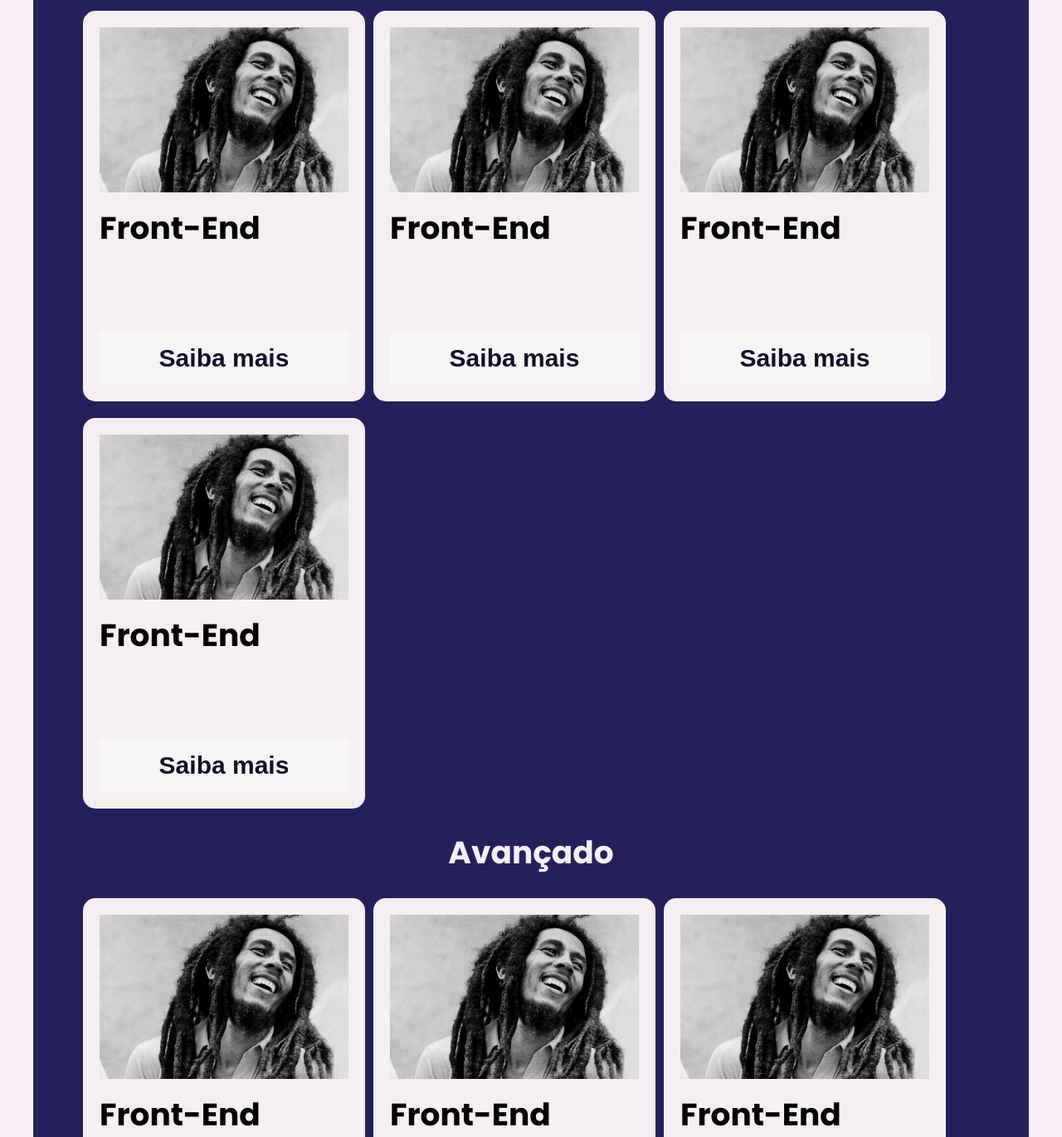
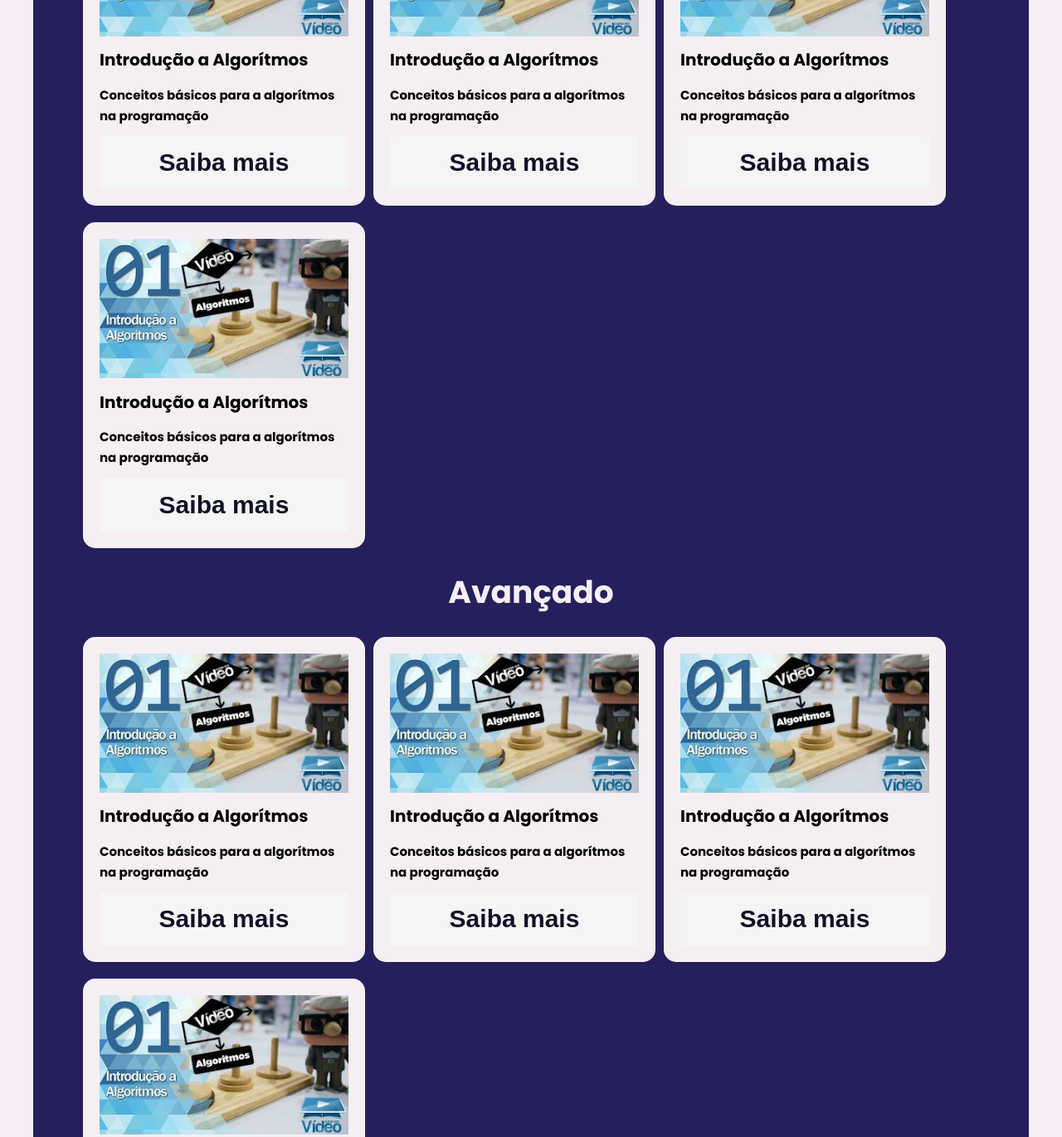
Before and after one commit to lucasvazevedo/Front-Cursos, a plain HTML site: page index.html in a window 1280 px wide. Shown: the part 2887-4258 px from the top of the page at 83% size. Drawn offline with Linux system fonts and the light colour scheme.

Commit message:
Atualização dos botões dos vídeos

```diff
--- a/index.html
+++ b/index.html
@@ -69,74 +69,74 @@
                 </div>
                 <div class="column">
                     <div class="card">
-                        <img src="img/bob.jpg">
+                        <img src="img/thumb1.png">
                         <div>
-                            <h1>Front-End</h1>
-                            <h2>Conceitos de Front-End</h2>
-                            <button class="btn">Saiba mais</button>
+                            <h1 class="lcs_H1">Introdução a Algorítmos</h1>
+                            <h2 class="lcs_H2">Conceitos básicos para a algorítmos na programação</h2>
+                            <button class="btn" onclick="window.open('https://www.youtube.com/watch?v=8mei6uVttho&list=PLHz_AreHm4dmSj0MHol_aoNYCSGFqvfXV', '_blank')">Saiba mais</button>
                         </div>
                     </div>
                 </div>
                 <div class="column">
                     <div class="card">
-                        <img src="img/bob.jpg">
+                        <img src="img/thumb1.png">
                         <div>
-                            <h1>Front-End</h1>
-                            <h2>Conceitos de Front-End</h2>
-                            <button class="btn">Saiba mais</button>
+                            <h1 class="lcs_H1">Introdução a Algorítmos</h1>
+                            <h2 class="lcs_H2">Conceitos básicos para a algorítmos na programação</h2>
+                            <button class="btn" onclick="window.open('https://www.youtube.com/watch?v=8mei6uVttho&list=PLHz_AreHm4dmSj0MHol_aoNYCSGFqvfXV', '_blank')">Saiba mais</button>
                         </div>
                     </div>
                 </div>
                 <div class="column">
                     <div class="card">
-                        <img src="img/bob.jpg">
+                        <img src="img/thumb1.png">
                         <div>
-                            <h1>Front-End</h1>
-                            <h2>Conceitos de Front-End</h2>
-                            <button class="btn">Saiba mais</button>
+                            <h1 class="lcs_H1">Introdução a Algorítmos</h1>
+                            <h2 class="lcs_H2">Conceitos básicos para a algorítmos na programação</h2>
+                            <button class="btn" onclick="window.open('https://www.youtube.com/watch?v=8mei6uVttho&list=PLHz_AreHm4dmSj0MHol_aoNYCSGFqvfXV', '_blank')">Saiba mais</button>
                         </div>
                     </div>
                 </div>
             </div>
             <h2>Intermediário</h2>
             <div class="row">
-                <div class="column">
+                <<div class="column">
                     <div class="card">
-                        <img src="img/bob.jpg">
+                        <img src="img/thumb1.png">
                         <div>
-                            <h1>Front-End</h1>
-                            <h2>Conceitos de Front-End</h2>
-                            <button class="btn">Saiba mais</button>
+                            <h1 class="lcs_H1">Introdução a Algorítmos</h1>
+                            <h2 class="lcs_H2">Conceitos básicos para a algorítmos na programação</h2>
+                            <button class="btn" onclick="window.open('https://www.youtube.com/watch?v=8mei6uVttho&list=PLHz_AreHm4dmSj0MHol_aoNYCSGFqvfXV', '_blank')">Saiba mais</button>
                         </div>
                     </div>
                 </div>
                 <div class="column">
                     <div class="card">
-                        <img src="img/bob.jpg">
+                        <img src="img/thumb1.png">
                         <div>
-                            <h1>Front-End</h1>
-                            <h2>Conceitos de Front-End</h2>
-                            <button class="btn">Saiba mais</button>
+                            <h1 class="lcs_H1">Introdução a Algorítmos</h1>
+                            <h2 class="lcs_H2">Conceitos básicos para a algorítmos na programação</h2>
+                            <button class="btn" onclick="window.open('https://www.youtube.com/watch?v=8mei6uVttho&list=PLHz_AreHm4dmSj0MHol_aoNYCSGFqvfXV', '_blank')">Saiba mais</button>
+                        </div>
+                    </div>
+                </div>
+                <<div class="column">
+                    <div class="card">
+                        <img src="img/thumb1.png">
+                        <div>
+                            <h1 class="lcs_H1">Introdução a Algorítmos</h1>
+                            <h2 class="lcs_H2">Conceitos básicos para a algorítmos na programação</h2>
+                            <button class="btn" onclick="window.open('https://www.youtube.com/watch?v=8mei6uVttho&list=PLHz_AreHm4dmSj0MHol_aoNYCSGFqvfXV', '_blank')">Saiba mais</button>
                         </div>
                     </div>
                 </div>
                 <div class="column">
                     <div class="card">
-                        <img src="img/bob.jpg">
+                        <img src="img/thumb1.png">
                         <div>
-                            <h1>Front-End</h1>
-                            <h2>Conceitos de Front-End</h2>
-                            <button class="btn">Saiba mais</button>
-                        </div>
-                    </div>
-                </div>
-                <div class="column">
-                    <div class="card">
-                        <img src="img/bob.jpg">
-                        <div>
-                            <h1>Front-End</h1>
-                            <h2>Conceitos de Front-End</h2>
-                            <button class="btn">Saiba mais</button>
+                            <h1 class="lcs_H1">Introdução a Algorítmos</h1>
+                            <h2 class="lcs_H2">Conceitos básicos para a algorítmos na programação</h2>
+                            <button class="btn" onclick="window.open('https://www.youtube.com/watch?v=8mei6uVttho&list=PLHz_AreHm4dmSj0MHol_aoNYCSGFqvfXV', '_blank')">Saiba mais</button>
                         </div>
                     </div>
                 </div>
@@ -145,41 +145,41 @@
             <div class="row">
                 <div class="column">
                     <div class="card">
-                        <img src="img/bob.jpg">
+                        <img src="img/thumb1.png">
                         <div>
-                            <h1>Front-End</h1>
-                            <h2>Conceitos de Front-End</h2>
-                            <button class="btn">Saiba mais</button>
+                            <h1 class="lcs_H1">Introdução a Algorítmos</h1>
+                            <h2 class="lcs_H2">Conceitos básicos para a algorítmos na programação</h2>
+                            <button class="btn" onclick="window.open('https://www.youtube.com/watch?v=8mei6uVttho&list=PLHz_AreHm4dmSj0MHol_aoNYCSGFqvfXV', '_blank')">Saiba mais</button>
                         </div>
                     </div>
                 </div>
                 <div class="column">
                     <div class="card">
-                        <img src="img/bob.jpg">
+                        <img src="img/thumb1.png">
                         <div>
-                            <h1>Front-End</h1>
-                            <h2>Conceitos de Front-End</h2>
-                            <button class="btn">Saiba mais</button>
+                            <h1 class="lcs_H1">Introdução a Algorítmos</h1>
+                            <h2 class="lcs_H2">Conceitos básicos para a algorítmos na programação</h2>
+                            <button class="btn" onclick="window.open('https://www.youtube.com/watch?v=8mei6uVttho&list=PLHz_AreHm4dmSj0MHol_aoNYCSGFqvfXV', '_blank')">Saiba mais</button>
                         </div>
                     </div>
                 </div>
                 <div class="column">
                     <div class="card">
-                        <img src="img/bob.jpg">
+                        <img src="img/thumb1.png">
                         <div>
-                            <h1>Front-End</h1>
-                            <h2>Conceitos de Front-End</h2>
-                            <button class="btn">Saiba mais</button>
+                            <h1 class="lcs_H1">Introdução a Algorítmos</h1>
+                            <h2 class="lcs_H2">Conceitos básicos para a algorítmos na programação</h2>
+                            <button class="btn" onclick="window.open('https://www.youtube.com/watch?v=8mei6uVttho&list=PLHz_AreHm4dmSj0MHol_aoNYCSGFqvfXV', '_blank')">Saiba mais</button>
                         </div>
                     </div>
                 </div>
                 <div class="column">
                     <div class="card">
-                        <img src="img/bob.jpg">
+                        <img src="img/thumb1.png">
                         <div>
-                            <h1>Front-End</h1>
-                            <h2>Conceitos de Front-End</h2>
-                            <button class="btn">Saiba mais</button>
+                            <h1 class="lcs_H1">Introdução a Algorítmos</h1>
+                            <h2 class="lcs_H2">Conceitos básicos para a algorítmos na programação</h2>
+                            <button class="btn" onclick="window.open('https://www.youtube.com/watch?v=8mei6uVttho&list=PLHz_AreHm4dmSj0MHol_aoNYCSGFqvfXV', '_blank')">Saiba mais</button>
                         </div>
                     </div>
                 </div>
@@ -233,7 +233,7 @@
                     <input type="submit" value="Acessar" class="btn" />
 
                     <input type="hidden" name="accessKey" value="24ddb5cd-7ae9-41ea-8e14-e95efd2c713b">
-                    <input type="hidden" name="redirectTo" value="http://127.0.0.1:5500/obrigado.html">
+                    <input type="hidden" name="redirectTo" value="http://127.0.0.1:5523/obrigado.html">
                 </form>
             </div>
         </section><!--Fim de Contato-->
```
